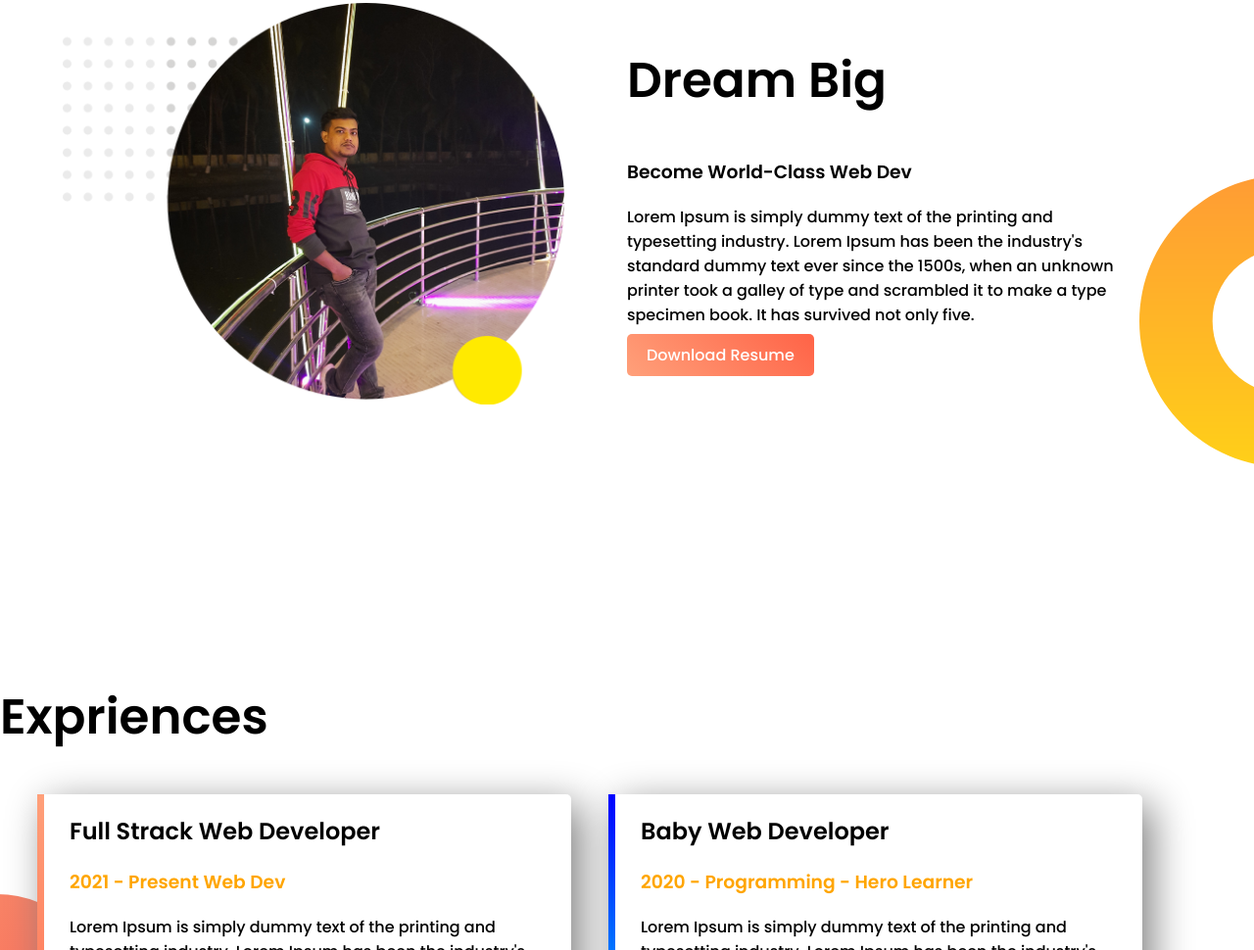
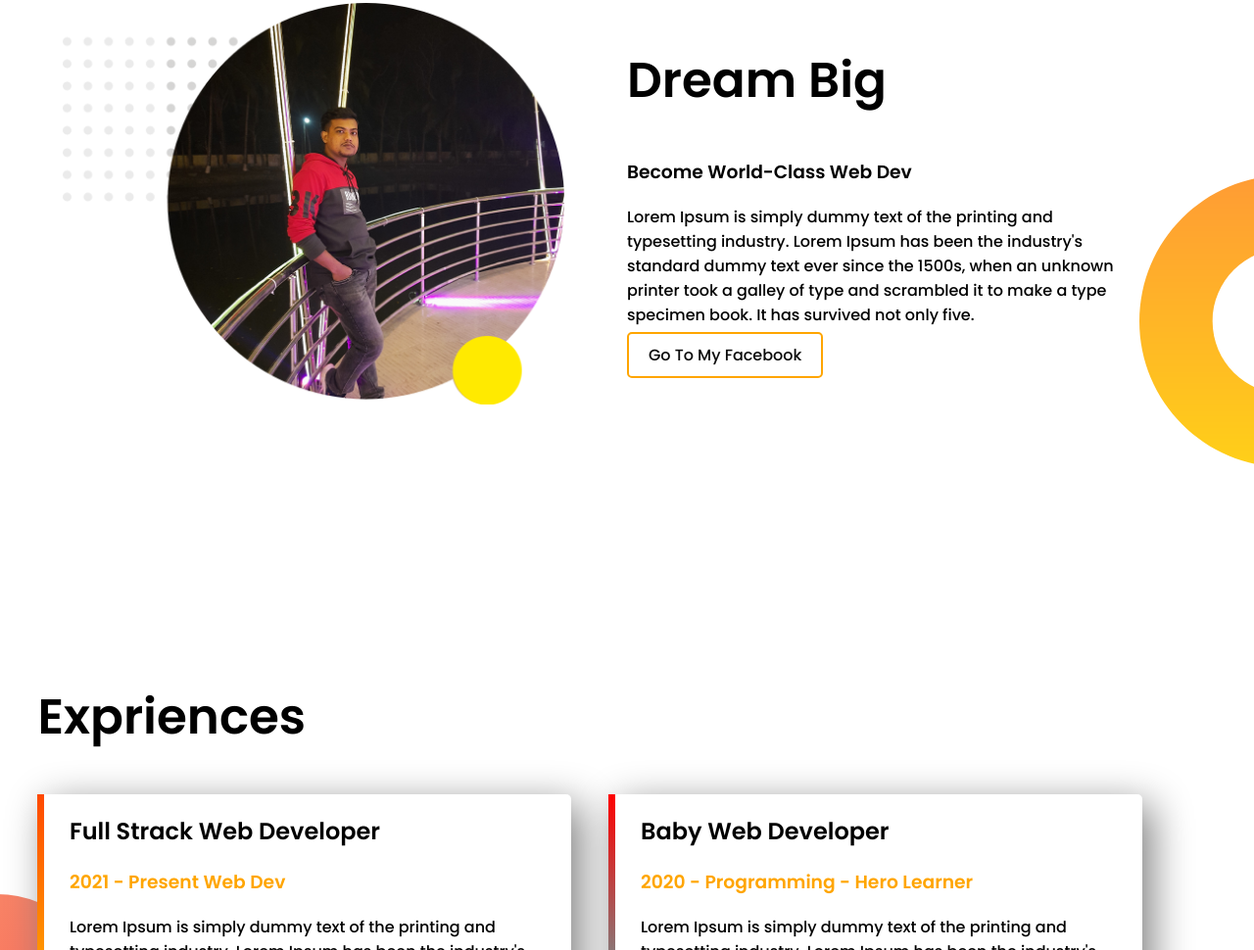
Before and after one commit to Emrande007/web-portfolio, a plain HTML site: page index.html in a window 1280 px wide. Shown: the part 647-1617 px from the top of the page at 98% size. Drawn offline with Linux system fonts and the light colour scheme.

Commit message:
some update here

```diff
--- a/index.html
+++ b/index.html
@@ -29,12 +29,12 @@
             <h1>Dream Big</h1>
             <h3>Become  World-Class Web Dev</h3>
             <p>Lorem Ipsum is simply dummy text of the printing and typesetting industry. Lorem Ipsum has been the industry's standard dummy text ever since the 1500s, when an unknown printer took a galley of type and scrambled it to make a type specimen book. It has survived not only five.</p>
-            <a class="link-button" target="_blank" href="https://www.linkedin.com/in/emran5g/">Download Resume</a>
+            <a class="link-button" target="_blank" href="https://www.facebook.com/emran5g">Go To My Facebook</a>
 
         </div>
         </section>
         <section class="exprience-section">
-            <h1>Expriences</h1>
+            <h1 class="exp-co">Expriences</h1>
             <div id="full-strack" class="half-width single-exprience">
                 <h2>Full Strack Web Developer</h2>
                 <h3 class="orange-hightlight">2021 - Present Web Dev</h3>
--- a/style.css
+++ b/style.css
@@ -28,11 +28,14 @@ section {
 }
 .link-button{
     text-decoration: none;
-    background-image: linear-gradient(45deg, lightSalmon, tomato);
+    border: 2px solid;
+    border-color: orange;
     padding: 10px 20px;
-    color:white;
+    color:rgb(10, 10, 10);
     border-radius: 5px;
     font-weight: 700px;
+    margin-top:50px;
+
 }
 .dream-area{
     background-image: url("images/dream-bg.png");
@@ -53,14 +56,17 @@ section {
 }
 #full-strack{
     border-left: 7px solid;
-    border-image: linear-gradient(180deg, lightSalmon, tomato);
+    border-image: linear-gradient(180deg, rgb(255, 72, 0), rgb(255, 238, 0));
     border-image-slice: 1;
 }
 #baby-dev{
     border-left: 7px solid;
-    border-image:linear-gradient(180deg, blue, cyan);
+    border-image:linear-gradient(180deg, rgb(255, 0, 0), rgb(0, 255, 255));
     border-image-slice: 1;
 }
 footer p{
     text-align: center;
 }
+.exp-co{
+    margin-left: 3%;
+}
```
